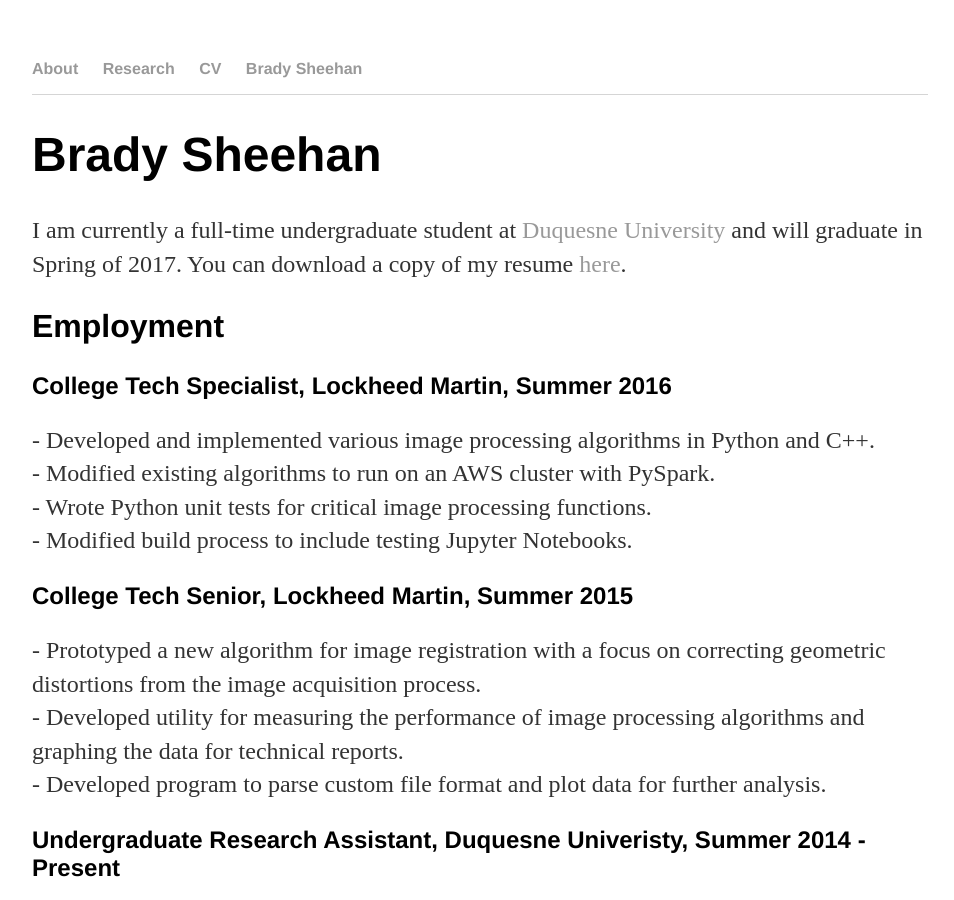
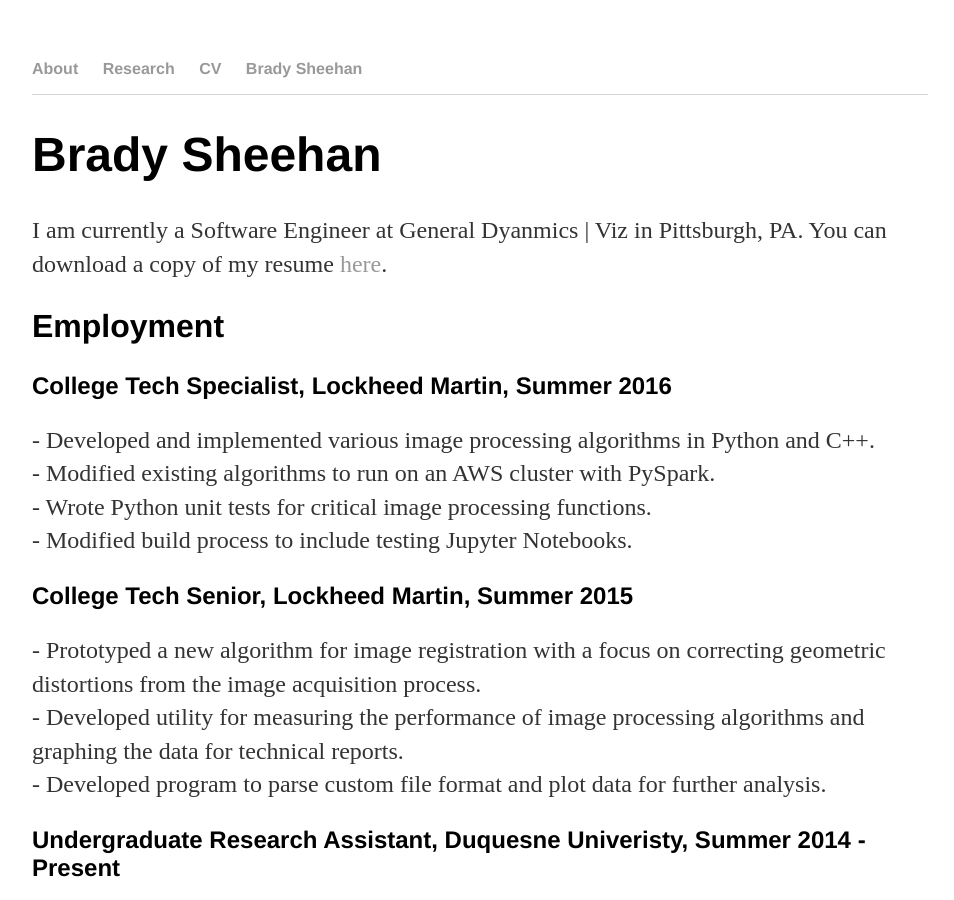
Before and after one commit to BradySheehan/bradysheehan, a Jekyll site: the page built from cv/index.html, in a window 1280 px wide and 900 px high. Shown: the whole window, without its empty margins (160-1114 px from the left). Built offline with Jekyll 4.4.1, drawn with Linux system fonts in a browser that asks for light colours.

Commit message:
updated cv section

```diff
--- a/cv/index.html
+++ b/cv/index.html
@@ -4,7 +4,7 @@
 ---
 <div class="cv">
 	<h1>Brady Sheehan</h1>
-	<p> I am currently a full-time undergraduate student at <a href="http://duq.edu">Duquesne University</a> and will graduate in Spring of 2017. You can download a copy of my resume <a href="Sheehan, Brady - Math and Computer Science.pdf">here</a>.</p>
+	<p> I am currently a Software Engineer at General Dyanmics | Viz in Pittsburgh, PA. You can download a copy of my resume <a href="Sheehan, Brady - Math and Computer Science.pdf">here</a>.</p>
 
 	<h2>Employment</h2>
 
```
Also changed, not shown: 1 other file.
